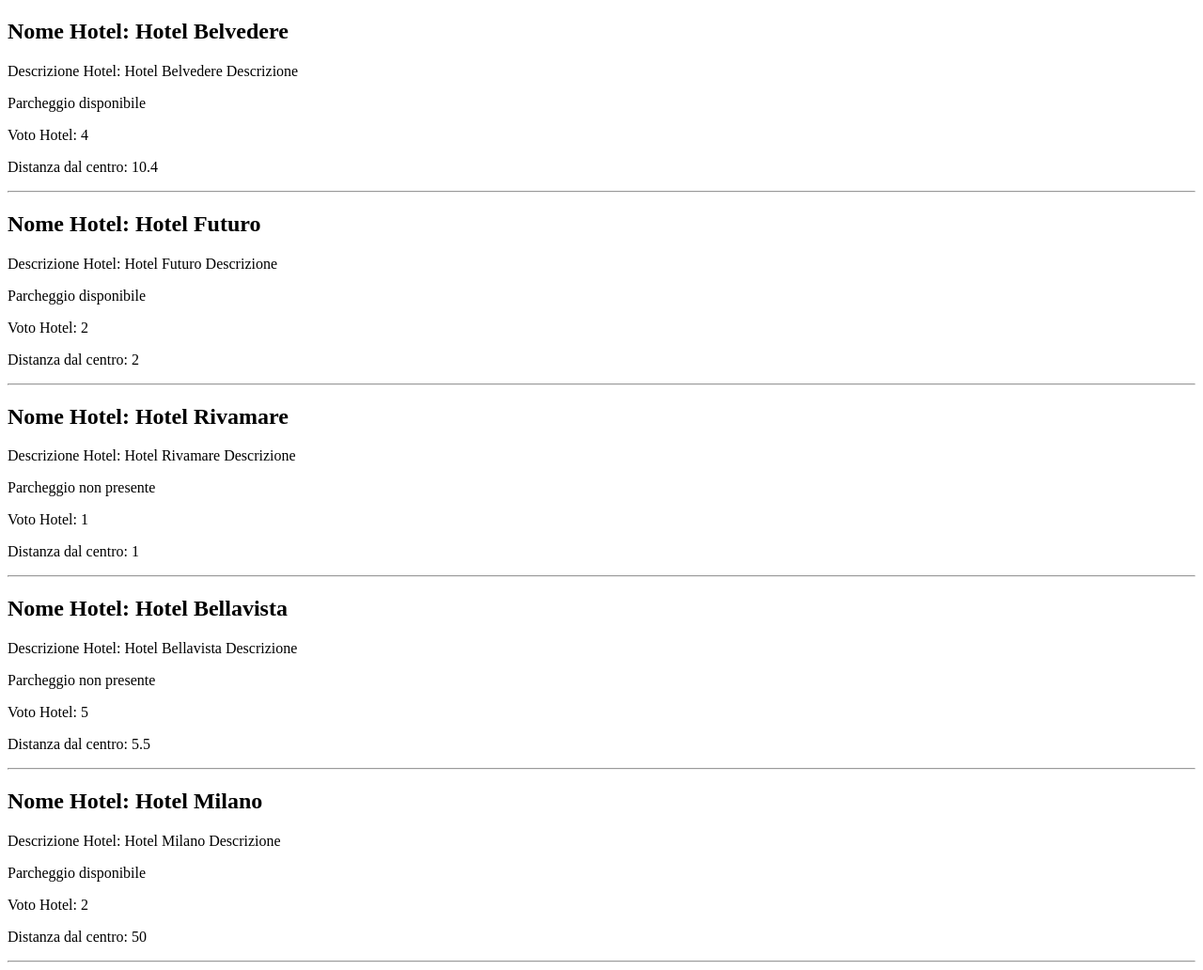
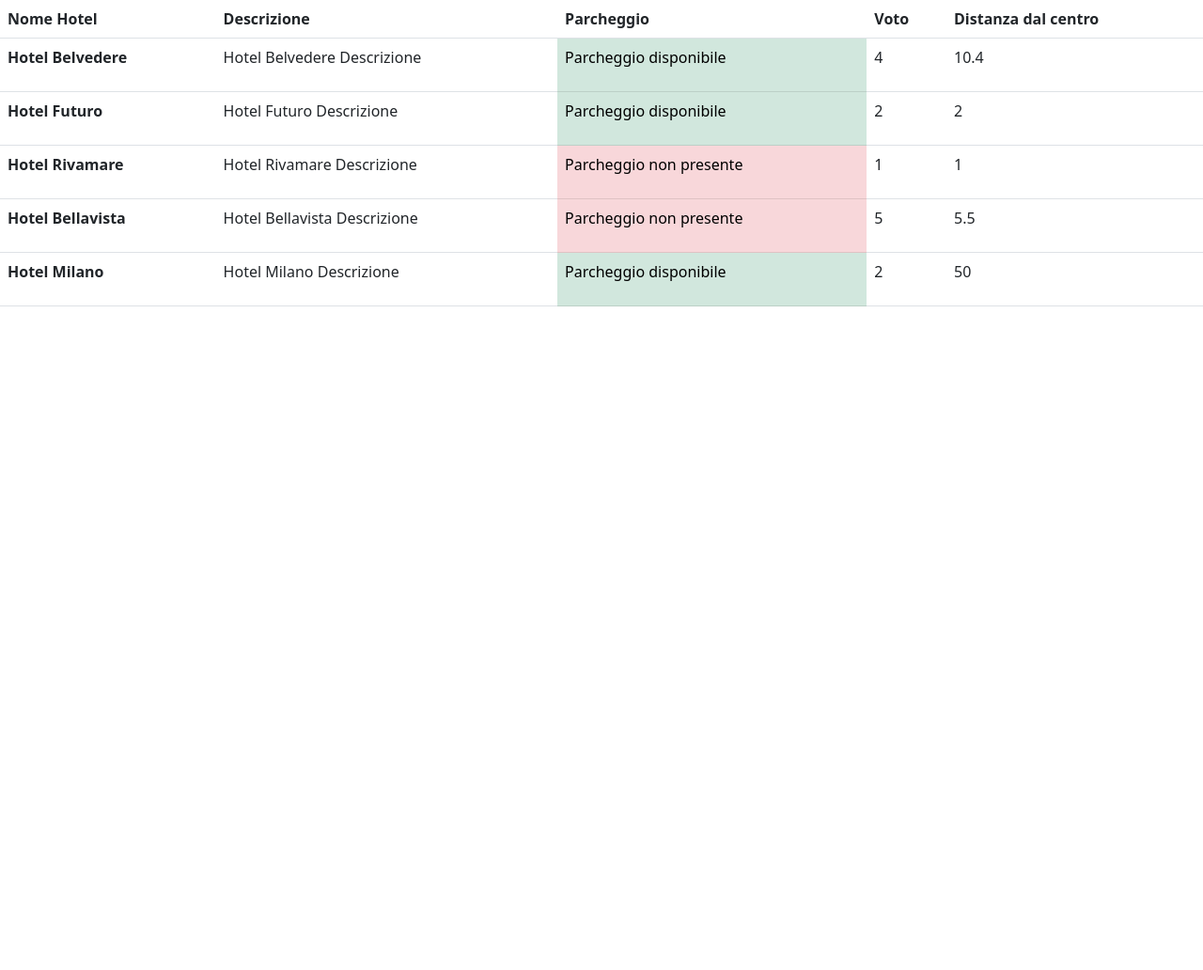
Before and after one commit to PierluigiTornesi/php-hotel, a PHP site: page / in a window 1280 px wide. Shown: the whole page at 94% size. After the commit the page ends 326 px from the top, so only its background shows below. Run offline with PHP 8.4, Linux system fonts and the light colour scheme.

Commit message:
add: bootstrap e tabella hotel

```diff
--- a/index.php
+++ b/index.php
@@ -48,25 +48,55 @@
     <meta charset="UTF-8">
     <meta name="viewport" content="width=device-width, initial-scale=1.0">
     <title>PHP Hotel</title>
+
+    <!-- Bootstrap -->
+    <link href="https://cdn.jsdelivr.net/npm/bootstrap@5.2.3/dist/css/bootstrap.min.css" rel="stylesheet" integrity="sha384-rbsA2VBKQhggwzxH7pPCaAqO46MgnOM80zW1RWuH61DGLwZJEdK2Kadq2F9CUG65" crossorigin="anonymous">
+
 </head>
 <body>
-    <?php foreach ($hotels as $hotel ) { ?>
-        <section>
-            <h2>Nome Hotel: <?php echo $hotel['name'] ?></h2>
-            <p>Descrizione Hotel: <?php echo $hotel['description'] ?></p>
 
-            <?php if($hotel['parking']){ ?>
+    <?php //foreach ($hotels as $hotel ) { ?>
+        <!-- <section>
+            <h2>Nome Hotel: <?php //echo $hotel['name'] ?></h2>
+            <p>Descrizione Hotel: <?php // echo $hotel['description'] ?></p>
+
+            <?php //if($hotel['parking']){ ?>
                 <p>Parcheggio disponibile</p>
-            <?php } else { ?>
+            <?php //} else { ?>
                 <p>Parcheggio non presente </p>
+                <?php // } ?>
+
+            <p>Voto Hotel: <?php // echo $hotel['vote'] ?></p>
+            <p>Distanza dal centro: <?php //echo $hotel['distance_to_center'] ?></p>
+        </section>
+        <hr> -->
+    <?php //} ?>
+
+        <table class="table">
+            <thead>
+                <tr>
+                <th scope="col">Nome Hotel</th>
+                <th scope="col">Descrizione</th>
+                <th scope="col">Parcheggio</th>
+                <th scope="col">Voto</th>
+                <th scope="col">Distanza dal centro</th>
+                </tr>
+            </thead>
+            <tbody>
+                <?php foreach ($hotels as $hotel ) { ?>
+                    <tr>
+                    <th scope="row"><?php echo $hotel['name'] ?></th>
+                    <td><?php echo $hotel['description'] ?></td>
+                    <?php if($hotel['parking']){ ?>
+                        <td class="table-success"><p>Parcheggio disponibile</p></td>
+                    <?php } else { ?>
+                        <td class="table-danger"><p>Parcheggio non presente </p></td>
+                        <?php } ?>
+                    <td><?php echo $hotel['vote'] ?></td>
+                    <td><?php echo $hotel['distance_to_center'] ?></td>
+                    </tr>
                 <?php } ?>
-
-            <p>Voto Hotel: <?php echo $hotel['vote'] ?></p>
-            <p>Distanza dal centro: <?php echo $hotel['distance_to_center'] ?></p>
-        </section>
-        <hr>
-    <?php } ?>
-
-
+            </tbody>
+        </table>
 </body>
 </html>
```
